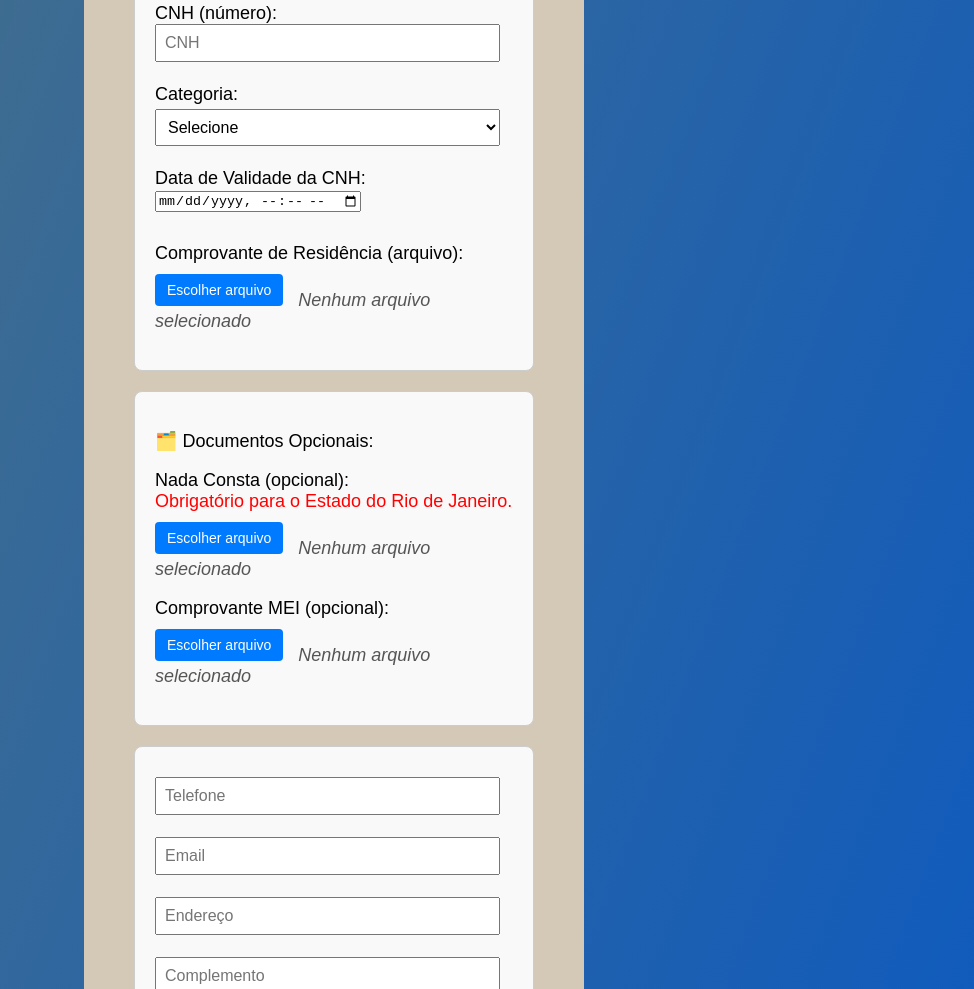
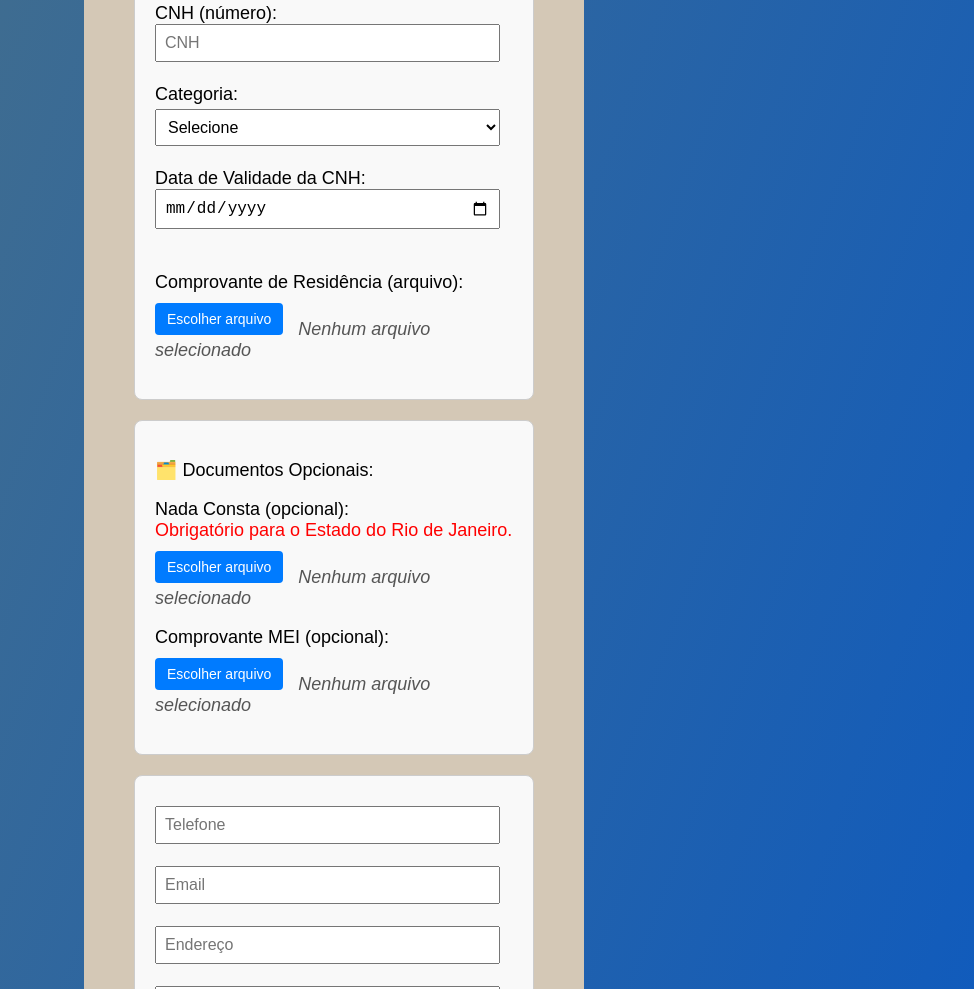
Before and after one commit to GrupoLocar/grupo-locar-form, a website: page public/index.html in a window 1280 px wide. Shown: the part 1082-2071 px from the top of the page, without its empty margins (306-1280 px from the left). Drawn offline with nearby package versions, Linux system fonts and the light colour scheme.

Commit message:
Novo ajuste do formato do campo [dataValidadeCNH]

```diff
--- a/public/index.html
+++ b/public/index.html
@@ -67,7 +67,7 @@
                     </label>
 
                     <label for="dataValidadeCNH">Data de Validade da CNH:
-                        <input type="datetime-local" id="dataValidadeCNH" name="dataValidadeCNH" step="60" required>
+                        <input type="date" id="dataValidadeCNH" name="dataValidadeCNH" required>
                     </label>
 
                     <br>
```
